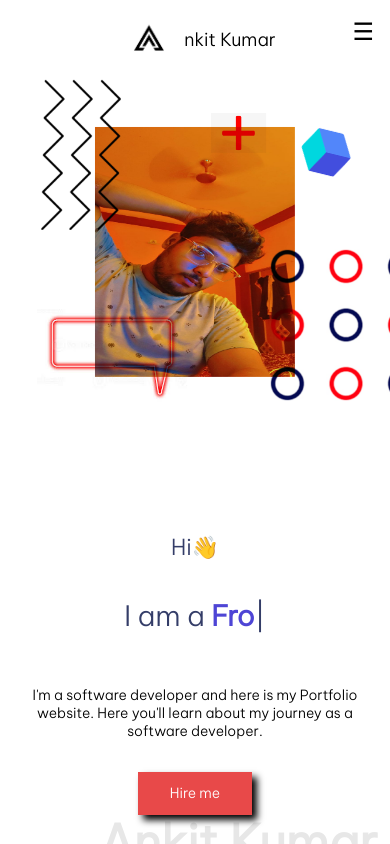
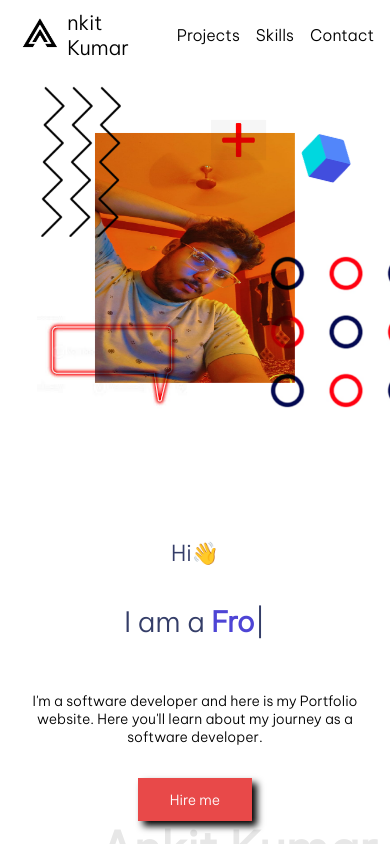
Before and after one commit to Ankit2k04/Portfolio, a website: page index.html in a window 390 px wide. Drawn offline with nearby package versions, Linux system fonts and the light colour scheme.

Commit message:
alter navbar

```diff
--- a/index.html
+++ b/index.html
@@ -21,7 +21,7 @@
                 <div class="nav-items">
                     <div><a href="#projects">Projects</a></div>
                     <div><a href="#skills">Skills</a></div>
-                    <div><a href="#contactme">Contact Me</a></div>
+                    <div><a href="#contactme">Contact</a></div>
                 </div>
 
             </div>
--- a/style.css
+++ b/style.css
@@ -806,7 +806,6 @@ footer{
     }
 }
 
-/* Small screens (landscape mobile, small tablets) */
 @media (max-width: 768px) {
     .logo {
         width: 80px;
@@ -827,7 +826,7 @@ footer{
     }
 }
 
-@media (max-width: 480px) {
+/* @media (max-width: 480px) {
     .navbar {
         flex-direction: column;
         align-items: center;
@@ -861,12 +860,46 @@ footer{
     .nav-items .show {
         display: flex;
     }
+} */
+@media (max-width: 480px) {
+    /* Navbar */
+    .navbar {
+        flex-direction: row;
+        justify-content: space-between;
+        padding: 0.5rem 0rem;
+    }
+
+    /* Hide the hamburger menu */
+    .hamburger {
+        display: none;
+    }
+
+    /* Logo on the left */
+    .logo-container {
+        flex: 1;
+        display: flex;
+        align-items: center;
+    }
+
+    /* Nav items on the right */
+    .nav-items {
+        flex: 1;
+        display: flex;
+        justify-content: flex-end;
+        gap: 1rem;
+    }
+
+    /* Adjust font size if needed */
+    .nav-items div {
+        font-size: 16px;
+    }
 }
+
 
 /*hero section remainder*/
 @media (max-width: 768px) {
     .hero-section {
-        flex-direction: column;  /* Stack elements vertically on smaller screens */
+        flex-direction: column;
         padding: 0 3rem;
         gap: 3rem;
     }
@@ -1091,7 +1124,6 @@ footer{
     }
 }
 
-/* Mobile Devices at 480px */
 @media (max-width: 480px) {
     .skills-container {
         padding: 1rem;
@@ -1164,7 +1196,6 @@ footer{
     }
 }
 
-/* For mobile devices (480px and below) */
 @media (max-width: 480px) {
     .contactus-form-container {
         padding: 1rem;
@@ -1212,7 +1243,6 @@ footer{
 
 @media (max-width: 768px) {
     .footer-wrapper {
-        /* flex-direction: column; */
         display: flex;
         justify-content: center;
         align-items: center;
@@ -1239,7 +1269,6 @@ footer{
     }
 }
 
-/* Mobile screens (480px and below) */
 @media (max-width: 480px) {
     footer {
         padding: 1.5rem;
@@ -1272,45 +1301,4 @@ footer{
     .icon-wrapper .icon {
         font-size: 1.2rem;
     }
-
-    /* footer {
-        padding: 1.5rem;
-    }
-
-    .footer-faded-text {
-        font-size: 2.5rem;
-        opacity: 0.2;
-        text-align: center;
-        margin-bottom: 1rem;
-    }
-
-    .footer-wrapper {
-        flex-direction: column;
-        align-items: center;
-    }
-
-    .link-wrapper {
-        flex-direction: column;
-        gap: 0.8rem;
-    }
-
-    .link-wrapper div a {
-        font-size: 0.9rem;
-    }
-
-    .icon-wrapper {
-        gap: 1rem;
-        margin-top: 1rem;
-    }
-
-    .icon-wrapper .icon {
-        font-size: 1.2rem;
-    }
-
-    .footer-faded-text {
-        font-size: 3rem;
-        font-weight: bold;
-        bottom: 2px;
-        left: -10px;
-    } */
 }
```
